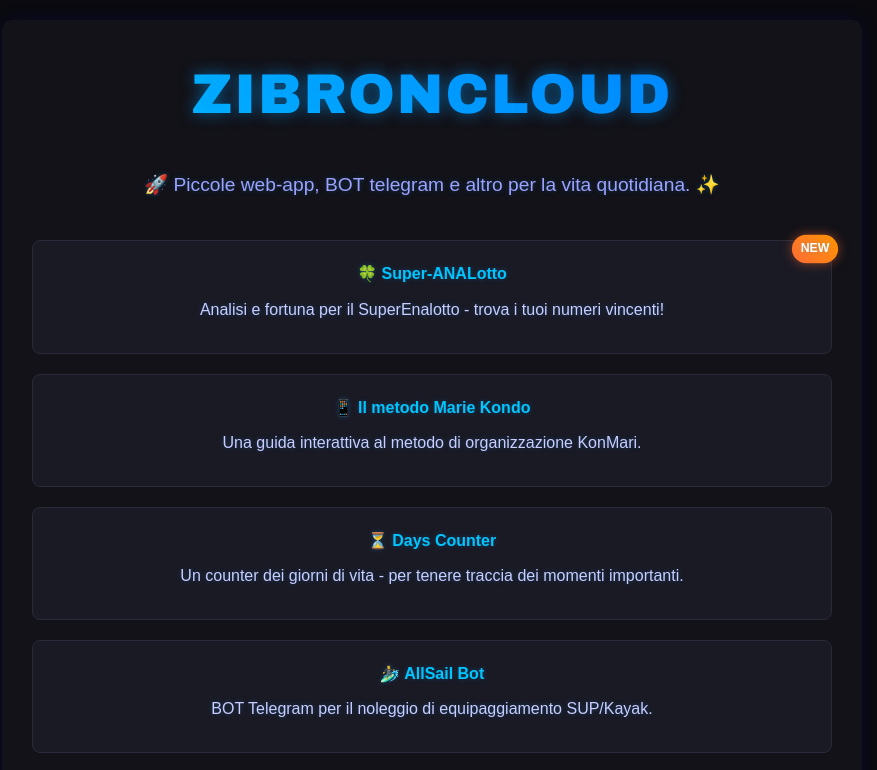
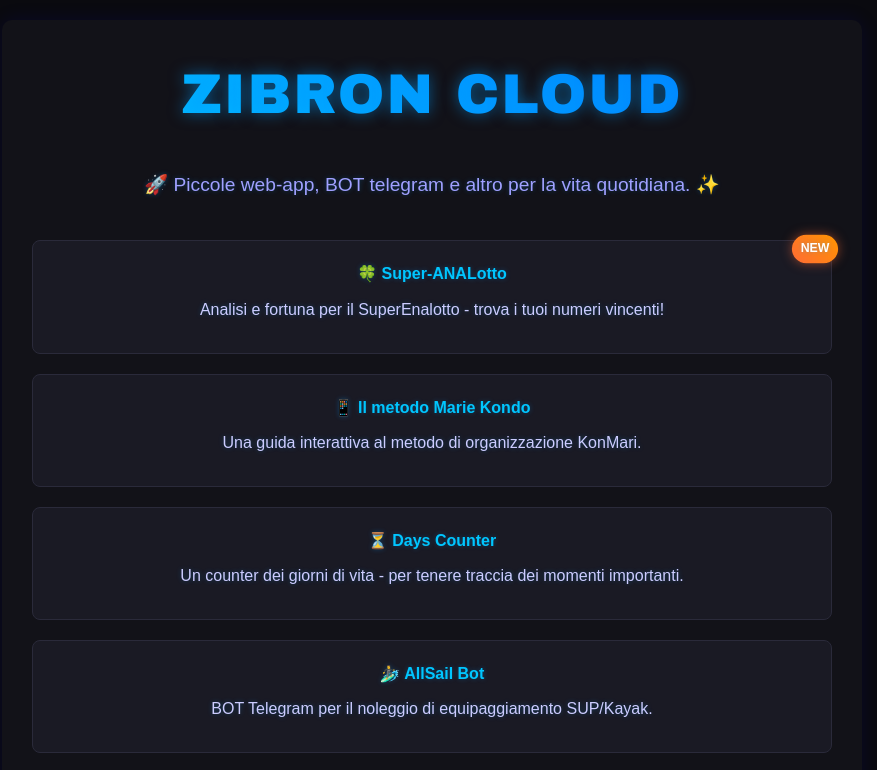
Before and after one commit to zibroncloud/homepage, a plain HTML site: page index.html in a window 1280 px wide. Shown: the top 770 px of the page, without its empty margins (208-1085 px from the left). Drawn offline with Linux system fonts and the light colour scheme.

Commit message:
Update index.html
zibron cloud

```diff
--- a/index.html
+++ b/index.html
@@ -124,7 +124,7 @@
 <body>
     <div class="container">
         <div class="logo">
-            ZIBRONCLOUD
+            ZIBRON CLOUD
         </div>
 
         <div class="description">
```
